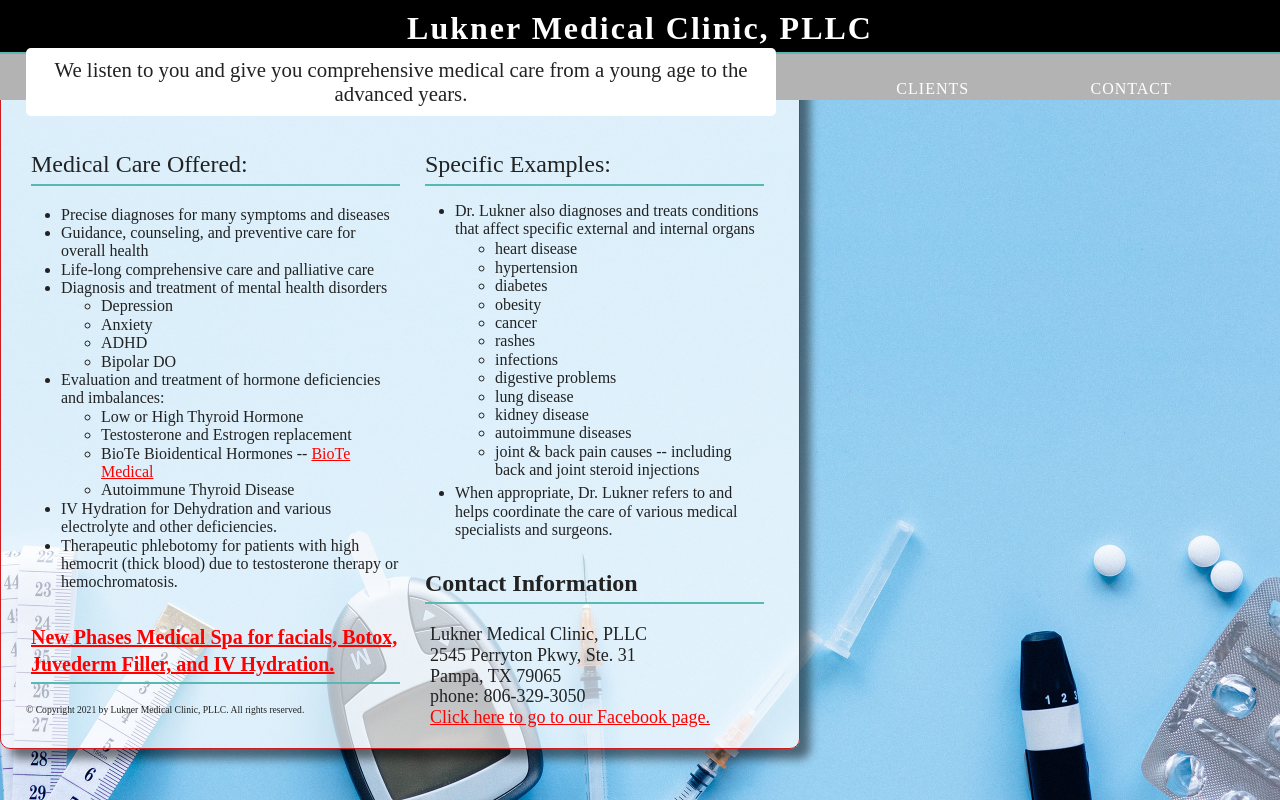
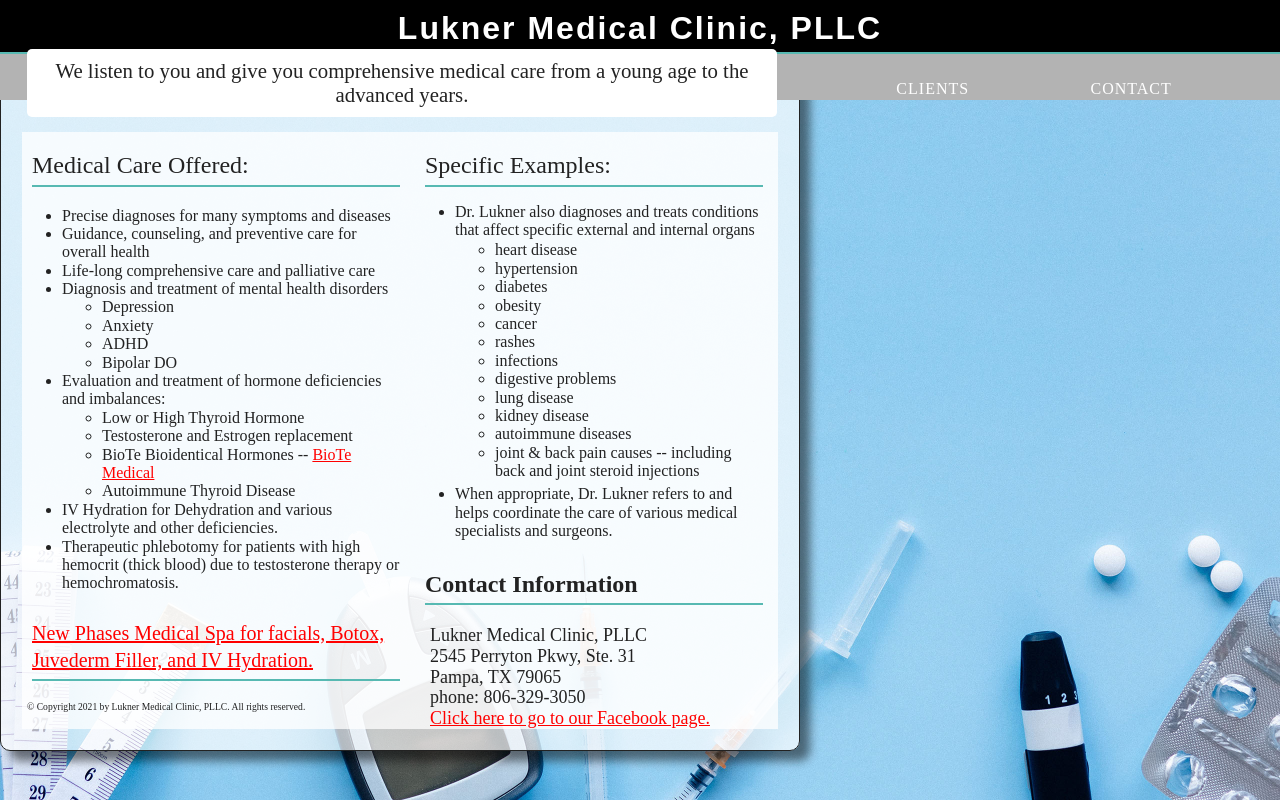
Before and after one commit to ralflukner/scrimba-front-end, a website built with Parcel: page index.html in a window 1280 px wide. Built offline with nearby package versions, Linux system fonts and the light colour scheme.

Commit message:
Remove two-col border and adjust content background transparency.

```diff
--- a/css/main.css
+++ b/css/main.css
@@ -241,7 +241,7 @@ body {
   min-width: 800px;
   font-weight: bold;
   font-style: normal;
-  font-family: "Source Sans Pro";
+  font-family: "Source Sans Pro", sans-serif;
   text-align: center;
   color: #FFFFFF;
   letter-spacing: 2px;
@@ -249,7 +249,7 @@ body {
 p {
   margin: 0 5px;
   min-width: 300px;
-  font-family: antic-didone;
+  font-family: antic-didone, serif;
   font-style: normal;
   font-weight: 400;
   font-size: large;
@@ -265,19 +265,19 @@ h1 {
   background-color: rgba(0, 0, 0, 1)
 }
 .two-cols {
-  background-color-opacity: rgba(255, 255, 255, 75%);
+  background-color: rgba(255, 255, 255, 75%);
   margin-top: 0;
 }
 h1 .company-name {
   margin: 30px 5px 0;
-  font-family: "doppio-one";
+  font-family: "doppio-one", serif;
 }
 .main-text {
   margin: 0;
   min-width: 300px;
 }
 .main-text .company-name {
-  font-family: doppio-one;
+  font-family: doppio-one, serif;
   font-style: normal;
   font-weight: 400;
   color: rgba(255, 255, 255, 1.0);
@@ -303,7 +303,7 @@ h1, h2, h3 {
 .slogan {
   position: fixed;
   width: 750px;
-  margin-top: 0px;
+  margin-top: 0;
   font-size: 1.3em;
   font-style: normal;
   background-color: rgba(255, 255, 255, 1);
@@ -311,7 +311,7 @@ h1, h2, h3 {
   padding: 10px;
 }
 .med-spa-link {
-  font-family: "antic-didone";
+  font-family: "antic-didone", serif;
   font-size: 20px;
 }
 .secondary_header {
@@ -323,22 +323,22 @@ h1, h2, h3 {
   clear: left;
 }
 .container .secondary_header ul {
-  margin-top: 0%;
+  margin-top: 0;
   margin-right: auto;
-  margin-bottom: 0px;
+  margin-bottom: 0;
   margin-left: auto;
-  padding-top: 0px;
-  padding-right: 0px;
+  padding-top: 0;
+  padding-right: 0;
   padding-bottom: 15px;
-  padding-left: 0px;
+  padding-left: 0;
   width: 100%;
 }
 .secondary_header ul li {
   list-style: none;
   float: left;
   margin-right: auto;
-  margin-top: 0px;
-  font-family: "Source Sans Pro";
+  margin-top: 0;
+  font-family: "Source Sans Pro", serif;
   font-weight: normal;
   color: #FFFFFF;
   letter-spacing: 1px;
@@ -351,3 +351,15 @@ h1, h2, h3 {
   color: #717070;
   cursor: pointer;
 }
+.content-wrap {
+  padding: 1px;
+}
+.two-cols .first-col h2 {
+  margin-top: 10px;
+  margin-left: 10px;
+  font-family: doppio-one,serif;
+  font-style: normal;
+  font-weight: 400;
+  font-size: 24px;
+  background: rgba(0,0,0,0);
+}
--- a/index.html
+++ b/index.html
@@ -47,12 +47,12 @@
   } catch (e) {
   }</script>
 <!--The following script tag downloads a font from the Adobe Edge Web Fonts server for use within the web page. We recommend that you do not modify it.-->
-<script>var __adobewebfontsappname__="dreamweaver"</script>
-<script src="http://use.edgefonts.net/amaranth:n4:default;acme:n4:default;abril-fatface:n4:default;cabin:n4:default;doppio-one:n4:default;lusitana:n4:default;antic-didone:n4:default.js" type="text/javascript"></script>
+<script>const __adobewebfontsappname__="dreamweaver"</script>
+<script src="https://use.edgefonts.net/amaranth:n4:default;acme:n4:default;abril-fatface:n4:default;cabin:n4:default;doppio-one:n4:default;lusitana:n4:default;antic-didone:n4:default.js" type="text/javascript"></script>
 </head>
-<body style="background-color: rgba(255,255,255,0.7); border: solid thin rgba(206,29,32,1.00)">
+<body style="background-color: rgba(255,255,255,0.7);">
 <div class="page-wrap" style="background-color: rgba(255,255,255,0.0);">
-  <div class="content-wrap" style="backround-color: brown;">
+  <div class="content-wrap">
     <!-- Google Tag Manager (noscript) -->
     <noscript>
     <iframe src="https://www.googletagmanager.com/ns.html?id=GTM-WLKDBPW"
@@ -81,19 +81,18 @@
         <h1 class="main-text"><span class="company-name" style="">Lukner Medical Clinic, PLLC</span></h1>
       </div>
 -->
-      <span style="font-family: abril-fatface;font-style: normal;font-weight: 400;"> </span>
+      <span style="font-family: abril-fatface,sans-serif;font-style: normal;font-weight: 400;"> </span>
       <section class="hero-overview">
         <section class="hero" style="background-color: rgb(255,255,255,0)">
           <div class="hero-content">
             <p class="slogan">We listen to you and give you comprehensive medical care from a young
               age to the advanced years.</p>
           </div>
-          </article>
         </section>
-        <div class="two-cols" style="background-color-opacity: 0.7;">
-          <div class="first-col" style="background-color-opacity: 0;">
-            <h2 style="margin-top: 10px; margin-left: 10px; margin-top: 10px; font-family: doppio-one; font-style: normal; font-weight: 400; font-size: 24px; background-color-opacity: 0;">Medical Care Offered:</h2>
-            <ul style="font-family: 'antic-didone'; font-style: normal; font-weight: 400;">
+        <div class="two-cols">
+          <div class="first-col">
+            <h2>Medical Care Offered:</h2>
+            <ul style="font-family: 'antic-didone',serif; font-style: normal; font-weight: 400;">
               <li>Precise diagnoses for many symptoms and diseases</li>
               <li>Guidance, counseling, and preventive care for overall health</li>
               <li>Life-long comprehensive care and palliative care</li>
@@ -119,7 +118,7 @@
                 to testosterone therapy or hemochromatosis. </li>
             </ul>
             <h2 style="margin-left: 10px;"><a href="https://newphasesmedspa.com/" class="med-spa-link">New Phases Medical
-              Spa for facials, Botox, Juvederm Filler, and IV Hydration.</a></h3>
+              Spa for facials, Botox, Juvederm Filler, and IV Hydration.</a></h2>
             <div>
               <p style="margin-top: 20px; font-size: 0.6em; font-family: antic-didone; font-style: normal; font-weight: 400;">&copy; Copyright 2021 by Lukner Medical Clinic, PLLC. All
                 rights reserved.</p>
```
